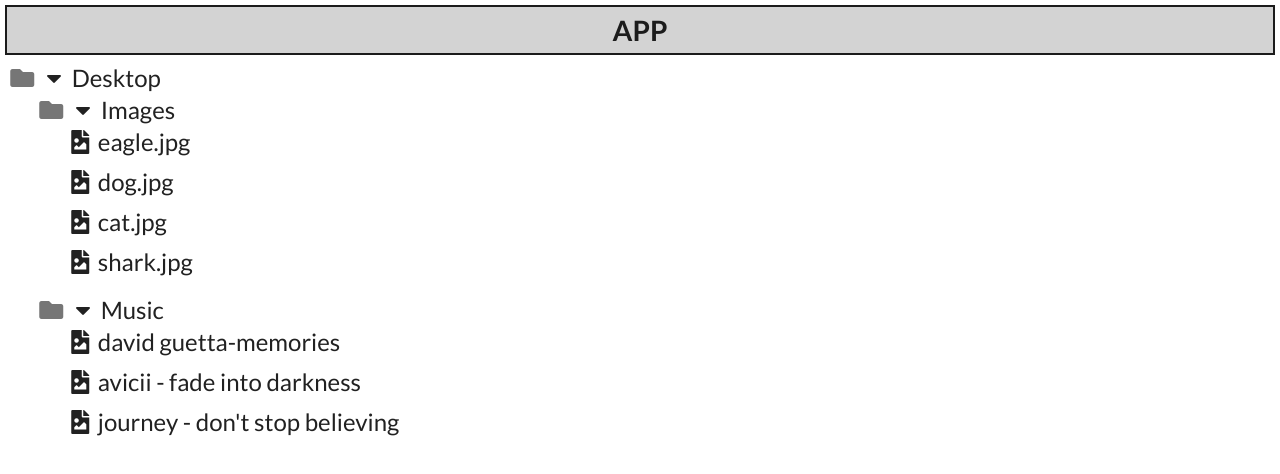
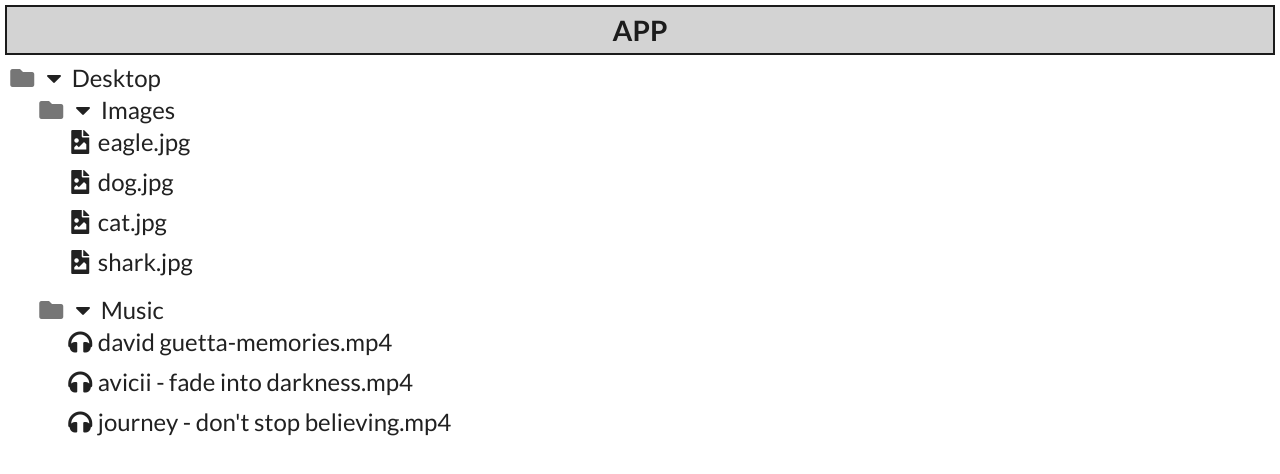
Before and after one commit to AlexanderPolzhofer/react_functionalComponents, a React (Create React App) app: page / in a window 1280 px wide. Shown: the top 474 px of the page. Built offline with nearby package versions, Linux system fonts and the light colour scheme.

Commit message:
adding icons

```diff
--- a/src/App.js
+++ b/src/App.js
@@ -16,9 +16,9 @@
           <File key="4" name="shark.jpg" />
         </Folder>
         <Folder name="Music" >
-          <File key="5" name="david guetta-memories" />
-          <File key="6" name="avicii - fade into darkness" />
-          <File key="7" name="journey - don't stop believing" />
+          <File key="5" name="david guetta-memories.mp4" />
+          <File key="6" name="avicii - fade into darkness.mp4" />
+          <File key="7" name="journey - don't stop believing.mp4" />
         </Folder>
       </Folder>
     </div>
@@ -46,8 +46,15 @@
 };
 
 const File = (props) => {
+
+  const fileExtension = props.name.split('.')[1];
+  const fileIcons = {
+    jpg: 'file image icon',
+    mp4: 'headphones icon'
+  }
+
   return <div style={{ padding: "8px" }}>
-    <i className="file image icon"></i>
+    <i className={`${fileIcons[fileExtension]}`}></i>
     {props.name}
   </div>
 };
```
